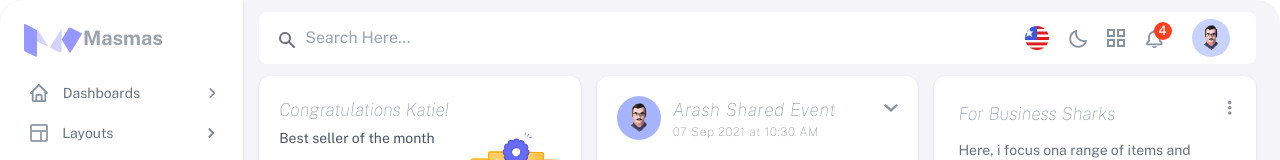
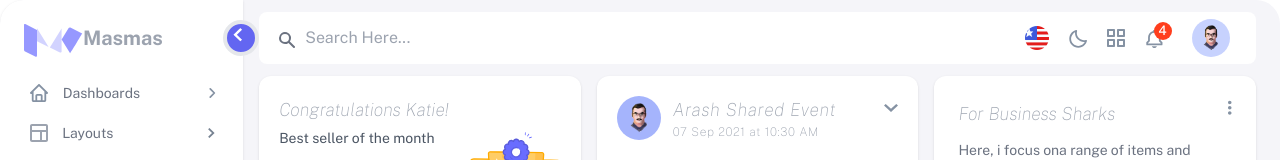
Before and after one commit to duyvo689/masmas-dashbord, a Next.js app: page / in a window 1280 px wide. Shown: the top 160 px of the page. Built offline with nearby package versions, Linux system fonts and the light colour scheme.

Commit message:
icon arrow

```diff
--- a/components/menu.js
+++ b/components/menu.js
@@ -15,6 +15,7 @@ export default function Menu(props) {
             ></div>
 
             <menu className={props.isMenu ? `block z-50 h-screen fixed lg:block bg-white transition-left duration-300 top-0 left-0 shadow` : `hidden z-50 h-screen fixed lg:block bg-white transition-left duration-300 rounded-l-3xl top-0 left-0 shadow with-menu`}>
+
                 {/* LOGO */}
                 <Logo />
                 <div className="overflow-y-auto h-full">
--- a/components/menu/logo.js
+++ b/components/menu/logo.js
@@ -1,6 +1,7 @@
 export default function Logo() {
     return (
-        <div className="pt-6 pl-6 flex">
+        <div className="relative pt-6 pl-6 flex">
+            <img src="./img/left-arrow.svg" alt="" className='w-9 h-9 fill-white bg-indigo-500 absolute -right-4 w-6 h-6 rounded-full p-1 border-4 top-5' />
             <svg width="59" height="33" viewBox="0 0 59 33" fill="none" xmlns="http://www.w3.org/2000/svg">
                 <path opacity="0.7" d="M12.9919 5.99189V31.4562C12.9919 31.817 12.9017 32.1266 12.7189 32.3777C12.5385 32.6312 12.2728 32.7579 11.9243 32.7579C11.6781 32.7579 11.4392 32.6994 11.2052 32.5849L1.08469 27.5266C0.779999 27.3828 0.521626 27.139 0.312001 26.8002C0.104813 26.4589 0 26.1225 0 25.791V1.04334C0 0.753251 0.0731244 0.507044 0.216937 0.304714C0.363187 0.102384 0.572812 0 0.848249 0C1.05056 0 1.36988 0.109697 1.80619 0.326653L12.9285 5.88463C12.9699 5.92607 12.9919 5.96264 12.9919 5.99189Z" fill="#696CFF" />
                 <path opacity="0.3" d="M12.9919 4.13557L24.6139 22.9328L12.9919 17.1603V4.13557ZM37.6058 4.52561V27.406C37.6058 27.7667 37.5034 28.0617 37.3011 28.286C37.0988 28.5102 36.8233 28.6224 36.4748 28.6224C36.1262 28.6224 35.7849 28.5273 35.451 28.3396L25.8521 23.5641L37.6058 4.52561Z" fill="#696CFF" />
```
Also changed, not shown: public/img/left-arrow.svg.
